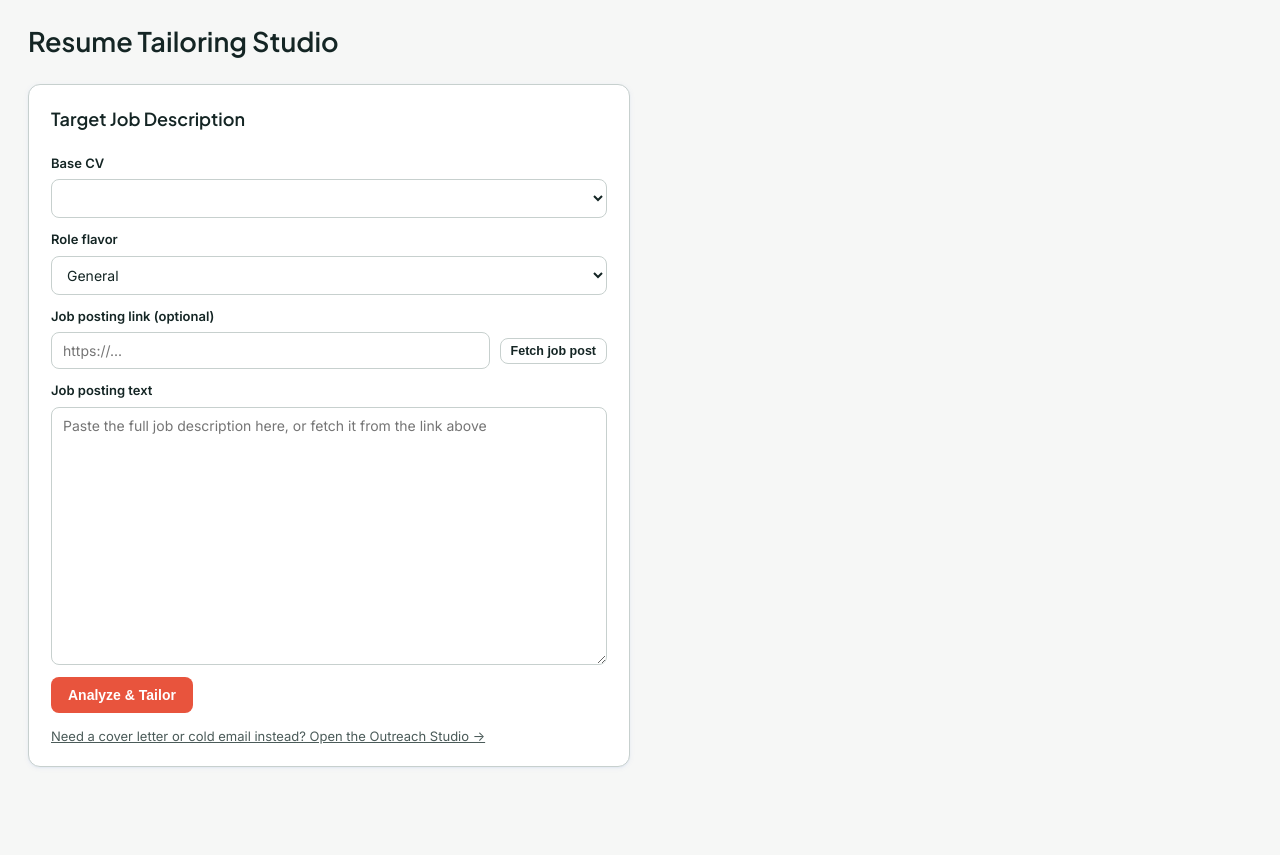
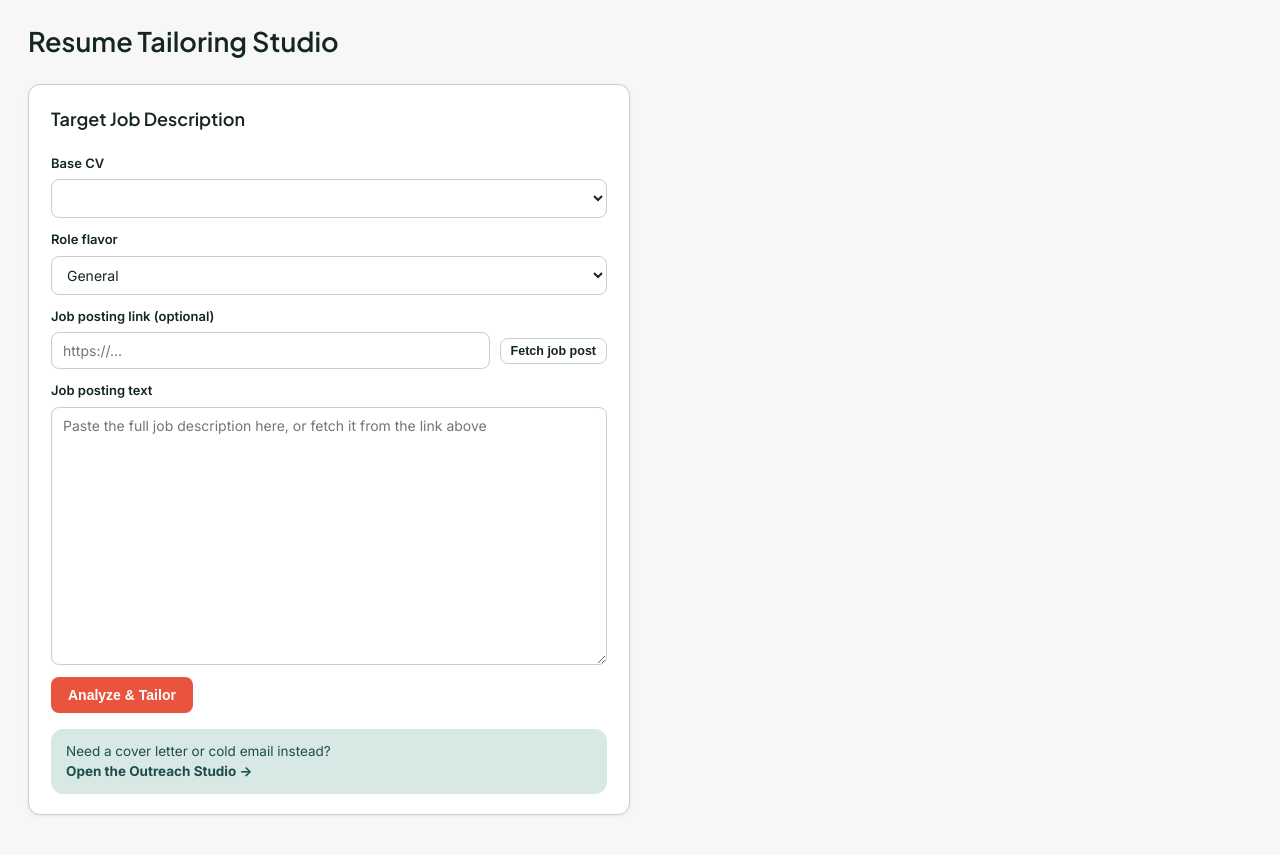
Before and after one commit to trasousa/resume-copilot, a website with bundled scripts: page public/tailor.html in a window 1280 px wide. Shown: the part 69-924 px from the top of the page. Before the commit the page ends 878 px from the top, so only its background shows below. Built offline with nearby package versions, Linux system fonts and the light colour scheme; no server answers.

Commit message:
style: make the Outreach Studio callout on Tailor page actually visible

```diff
--- a/public/css/styles.css
+++ b/public/css/styles.css
@@ -539,3 +539,14 @@ mark.kw-highlight { background: var(--advocate-success-soft); color: var(--advoc
   font-size: 12px; font-style: italic; color: var(--ink-soft); opacity: 0.8;
   margin-bottom: 4px; white-space: pre-wrap; max-height: 60px; overflow-y: auto;
 }
+
+.outreach-callout {
+  display: flex; align-items: center; gap: 10px;
+  margin-top: 16px; padding: 12px 14px; border-radius: var(--radius);
+  background: var(--advocate-primary-container); color: var(--advocate-primary);
+  text-decoration: none; font-size: 13.5px; line-height: 1.4;
+  border: 1px solid var(--advocate-primary-container);
+  transition: background-color 0.15s ease;
+}
+.outreach-callout:hover { background: var(--advocate-surface-container-high); }
+.outreach-callout strong { display: block; margin-top: 2px; }
--- a/public/tailor.html
+++ b/public/tailor.html
@@ -40,7 +40,9 @@
           <button class="btn" id="runBtn">Analyze &amp; Tailor</button>
           <span id="status" class="muted"></span>
         </div>
-        <a class="muted" href="outreach.html" style="display:inline-block; margin-top:14px;">Need a cover letter or cold email instead? Open the Outreach Studio &rarr;</a>
+        <a class="outreach-callout" href="outreach.html">
+          <span>Need a cover letter or cold email instead?<br><strong>Open the Outreach Studio →</strong></span>
+        </a>
       </div>
       <div class="studio-pane" id="result"></div>
     </div>
```
